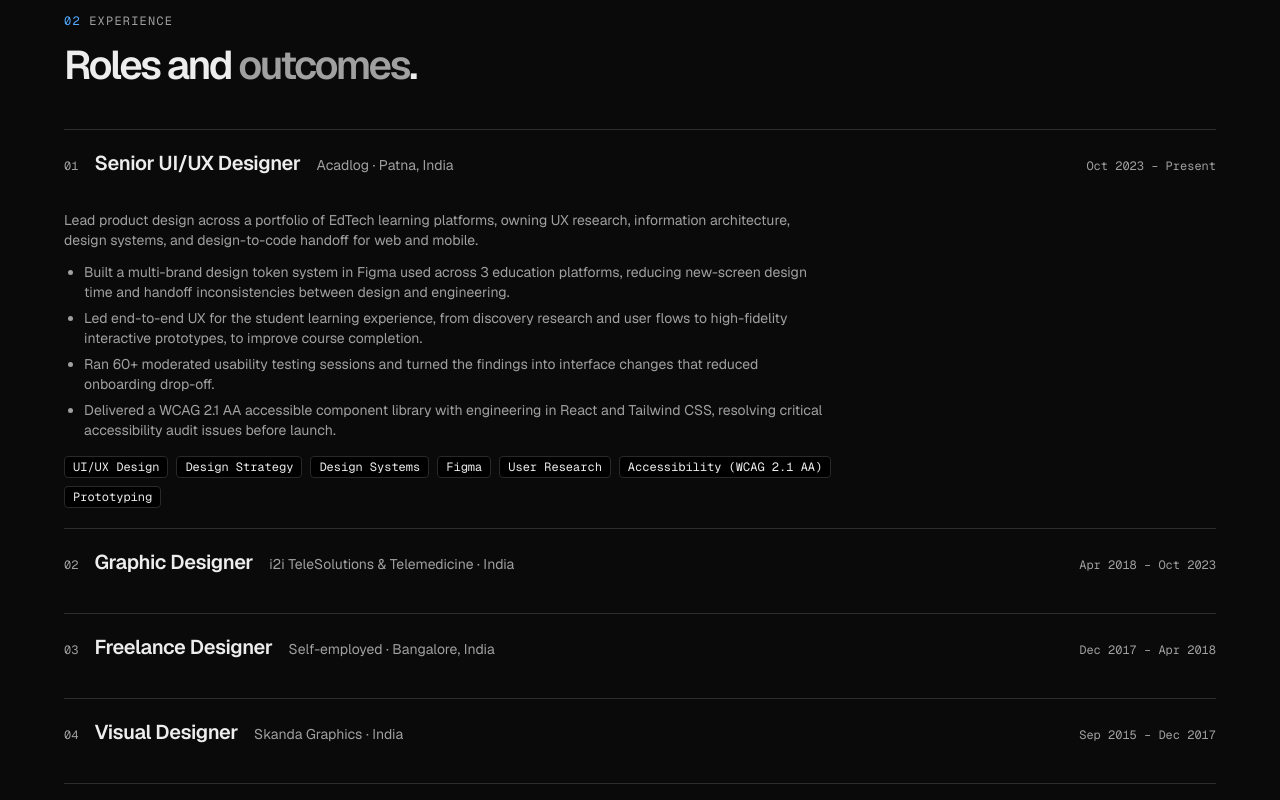
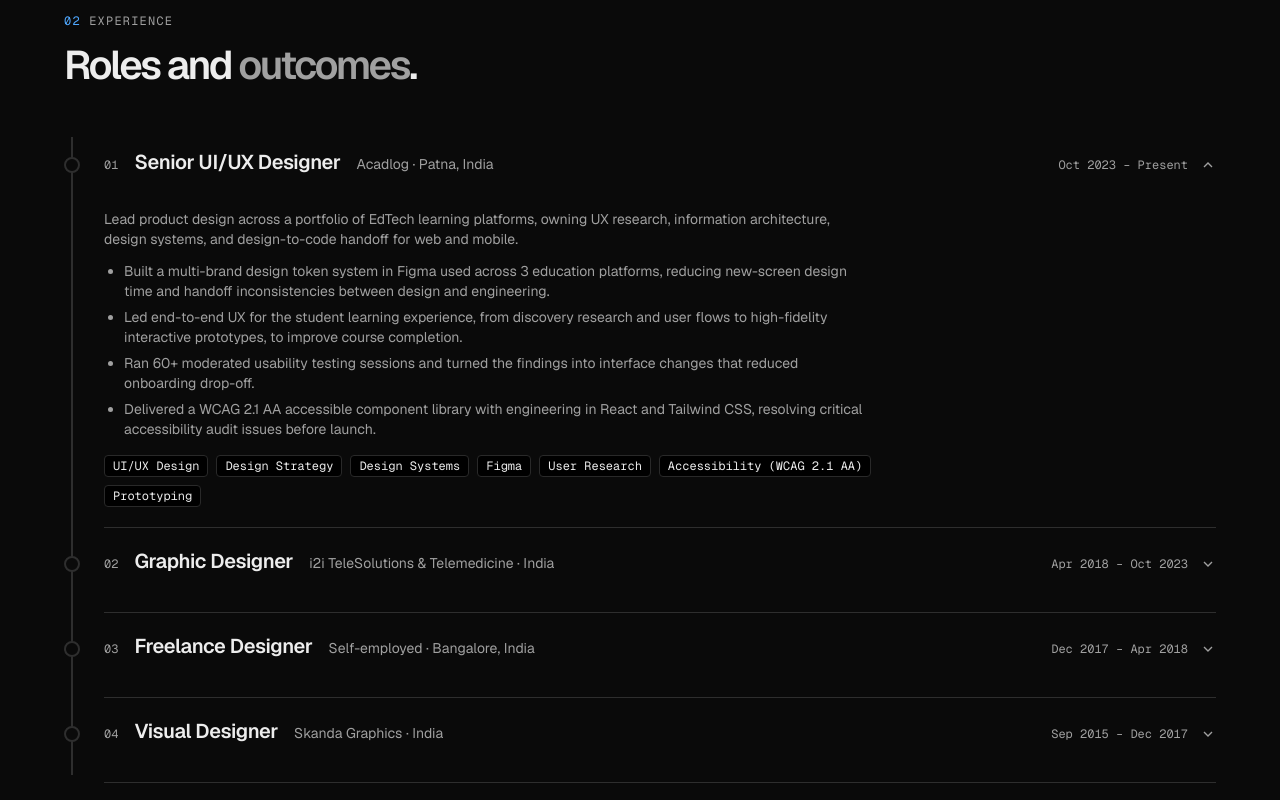
Before and after one commit to avanishverma4/awanishverma.com, a Next.js app: page / in a window 1280 px wide. Shown: the part 3160-3960 px from the top of the page. Built offline with nearby package versions, Linux system fonts and the light colour scheme.

Commit message:
Experience: scroll-linked career timeline and animated role accordion

```diff
--- /dev/null
+++ b/src/components/ExperienceTimeline.tsx
@@ -0,0 +1,150 @@
+"use client";
+
+import { useRef, type MouseEvent } from "react";
+import { experiences, ui } from "@/content/site";
+import { MOTION_OK, ScrollTrigger, gsap, reducedMotion, useGSAP } from "./motion";
+import { badge } from "./ui";
+
+const index = (i: number) => String(i + 1).padStart(2, "0");
+
+// Career timeline. A rail runs down the left: its accent fill draws as the section scrolls
+// through the viewport, and each role's dot fills once the reader reaches it. Roles are native
+// <details> (work without JavaScript); GSAP only smooths opening and closing.
+// Under reduced motion: static rail (no scrub), dots still mark progress, roles open and close instantly.
+export function ExperienceTimeline() {
+  const t = ui.experience;
+  const root = useRef<HTMLOListElement>(null);
+
+  const { contextSafe } = useGSAP(
+    () => {
+      // A dot is "reached" once it is above 70% of the viewport. State is read from real positions
+      // (not enter/leave callbacks), and re-synced after every ScrollTrigger refresh, because a refresh
+      // measures at scroll 0 and would otherwise clear the dots.
+      const dots = gsap.utils.toArray<HTMLElement>(".timeline-dot");
+      const sync = () => {
+        const line = window.innerHeight * 0.7;
+        dots.forEach((dot) => dot.classList.toggle("is-reached", dot.getBoundingClientRect().top <= line));
+      };
+      ScrollTrigger.create({ trigger: root.current, start: "top bottom", end: "bottom top", onUpdate: sync, onToggle: sync });
+      ScrollTrigger.addEventListener("refresh", sync);
+      sync();
+
+      // Scroll-scrubbed rail fill: motion, so only without reduced-motion preference.
+      gsap.matchMedia().add(MOTION_OK, () => {
+        gsap.fromTo(
+          ".timeline-progress",
+          { scaleY: 0 },
+          {
+            scaleY: 1,
+            ease: "none",
+            scrollTrigger: { trigger: root.current, start: "top 70%", end: "bottom 60%", scrub: 0.4 },
+          },
+        );
+      });
+
+      return () => ScrollTrigger.removeEventListener("refresh", sync);
+    },
+    { scope: root },
+  );
+
+  // Opening: the browser opens the <details>; we expand its body from 0 and stagger the bullets.
+  const onToggle = (details: HTMLDetailsElement) =>
+    contextSafe(() => {
+      if (!details.open || reducedMotion()) return;
+      const body = details.querySelector<HTMLElement>(".role-body");
+      if (!body) return;
+      gsap.fromTo(body, { height: 0, opacity: 0 }, { height: "auto", opacity: 1, duration: 0.4, ease: "power2.out", clearProps: "height,opacity" });
+      gsap.fromTo(
+        body.querySelectorAll(".role-achievement"),
+        { opacity: 0, x: -8 },
+        { opacity: 1, x: 0, duration: 0.35, stagger: 0.06, delay: 0.1, ease: "power2.out", clearProps: "opacity,transform" },
+      );
+    })();
+
+  // Closing: hold the native close, collapse the body, then close the <details>.
+  const onSummaryClick = (e: MouseEvent<HTMLElement>) =>
+    contextSafe(() => {
+      const details = e.currentTarget.parentElement as HTMLDetailsElement;
+      const body = details.querySelector<HTMLElement>(".role-body");
+      if (!details.open || !body || reducedMotion()) return;
+      e.preventDefault();
+      gsap.to(body, {
+        height: 0,
+        opacity: 0,
+        duration: 0.3,
+        ease: "power2.in",
+        onComplete: () => {
+          details.open = false;
+          gsap.set(body, { clearProps: "height,opacity" });
+        },
+      });
+    })();
+
+  return (
+    <ol ref={root} className="relative pl-10">
+      {/* Rail: neutral line always visible; the accent fill is scrubbed by scroll. Decorative. */}
+      <span aria-hidden="true" className="absolute bottom-2 left-2 top-2 -ml-px w-0.5 bg-line" />
+      <span aria-hidden="true" className="timeline-progress absolute bottom-2 left-2 top-2 -ml-px w-0.5 origin-top scale-y-0 bg-accent" />
+      {experiences.map((exp, i) => (
+        <li key={exp.id} data-reveal className="relative">
+          <span
+            aria-hidden="true"
+            className="timeline-dot absolute -left-10 top-7 size-4 rounded-full border-2 border-line bg-page transition-colors duration-300 motion-reduce:transition-none [&.is-reached]:border-accent [&.is-reached]:bg-accent"
+          />
+          <details
+            id={`experience-panel-${exp.id}`}
+            open={i === 0}
+            onToggle={(e) => onToggle(e.currentTarget)}
+            className="group border-b border-line py-5"
+          >
+            <summary
+              onClick={onSummaryClick}
+              className="flex min-h-11 cursor-pointer list-none flex-wrap items-baseline gap-x-4 gap-y-1 rounded-md [&::-webkit-details-marker]:hidden"
+            >
+              <h3 className="contents">
+                <span className="font-mono text-label-12 text-fg-secondary">{index(i)}</span>
+                <span className="text-heading-20">{exp.role}</span>
+                <span className="text-label-14 text-fg-secondary">
+                  {exp.company} · {exp.location}
+                </span>
+              </h3>
+              <span className="ml-auto flex items-center gap-3 font-mono text-label-12 text-fg-secondary">
+                {exp.current && <span className="sr-only">{t.current} </span>}
+                {exp.period}
+                <svg
+                  aria-hidden="true"
+                  viewBox="0 0 24 24"
+                  className="size-4 self-center transition-transform duration-300 group-open:rotate-180 motion-reduce:transition-none"
+                  fill="none"
+                  stroke="currentColor"
+                  strokeWidth="2"
+                >
+                  <path d="M6 9l6 6 6-6" />
+                </svg>
+              </span>
+            </summary>
+            <div className="role-body overflow-hidden">
+              <div className="mt-4 max-w-3xl space-y-3 text-copy-14 text-fg-secondary">
+                <p>{exp.description}</p>
+                <ul className="list-disc space-y-1.5 pl-5">
+                  {exp.achievements.map((a) => (
+                    <li key={a} className="role-achievement">
+                      {a}
+                    </li>
+                  ))}
+                </ul>
+                <ul className="flex flex-wrap gap-2 pt-1">
+                  {exp.skills.map((s) => (
+                    <li key={s} className={badge}>
+                      {s}
+                    </li>
+                  ))}
+                </ul>
+              </div>
+            </div>
+          </details>
+        </li>
+      ))}
+    </ol>
+  );
+}
--- a/src/components/Sections.tsx
+++ b/src/components/Sections.tsx
@@ -1,7 +1,8 @@
-import { experiences, profile, socials, testimonials, ui } from "@/content/site";
+import { profile, socials, testimonials, ui } from "@/content/site";
+import { ExperienceTimeline } from "./ExperienceTimeline";
 import { ProjectGrid } from "./Projects";
 import { SectionHeader } from "./SectionHeader";
-import { badge, card, container, interactiveCard, textLink } from "./ui";
+import { card, container, interactiveCard, textLink } from "./ui";
 
 const section = `${container} py-20 sm:py-24`;
 const index = (i: number) => String(i + 1).padStart(2, "0");
@@ -21,43 +22,7 @@ export function ExperienceSection() {
   return (
     <section id="experience" aria-labelledby="experience-heading" className={section}>
       <SectionHeader id="experience-heading" index={t.index} label={t.eyebrow} heading={t.heading} emphasis={t.headingEmphasis} />
-      <ol className="divide-y divide-line border-y border-line">
-        {experiences.map((exp, i) => (
-          <li key={exp.id} data-reveal>
-            {/* Native disclosure replaces the live site's JS accordion; the first role starts open. */}
-            <details id={`experience-panel-${exp.id}`} open={i === 0} className="py-5">
-              <summary className="flex min-h-11 cursor-pointer list-none flex-wrap items-baseline gap-x-4 gap-y-1 rounded-md [&::-webkit-details-marker]:hidden">
-                <h3 className="contents">
-                  <span className="font-mono text-label-12 text-fg-secondary">{index(i)}</span>
-                  <span className="text-heading-20">{exp.role}</span>
-                  <span className="text-label-14 text-fg-secondary">
-                    {exp.company} · {exp.location}
-                  </span>
-                </h3>
-                <span className="ml-auto font-mono text-label-12 text-fg-secondary">
-                  {exp.current && <span className="sr-only">{t.current} </span>}
-                  {exp.period}
-                </span>
-              </summary>
-              <div className="mt-4 max-w-3xl space-y-3 text-copy-14 text-fg-secondary">
-                <p>{exp.description}</p>
-                <ul className="list-disc space-y-1.5 pl-5">
-                  {exp.achievements.map((a) => (
-                    <li key={a}>{a}</li>
-                  ))}
-                </ul>
-                <ul className="flex flex-wrap gap-2 pt-1">
-                  {exp.skills.map((s) => (
-                    <li key={s} className={badge}>
-                      {s}
-                    </li>
-                  ))}
-                </ul>
-              </div>
-            </details>
-          </li>
-        ))}
-      </ol>
+      <ExperienceTimeline />
     </section>
   );
 }
```
Also changed, not shown: 1 other file (tests, documents, lock files or other folders).
